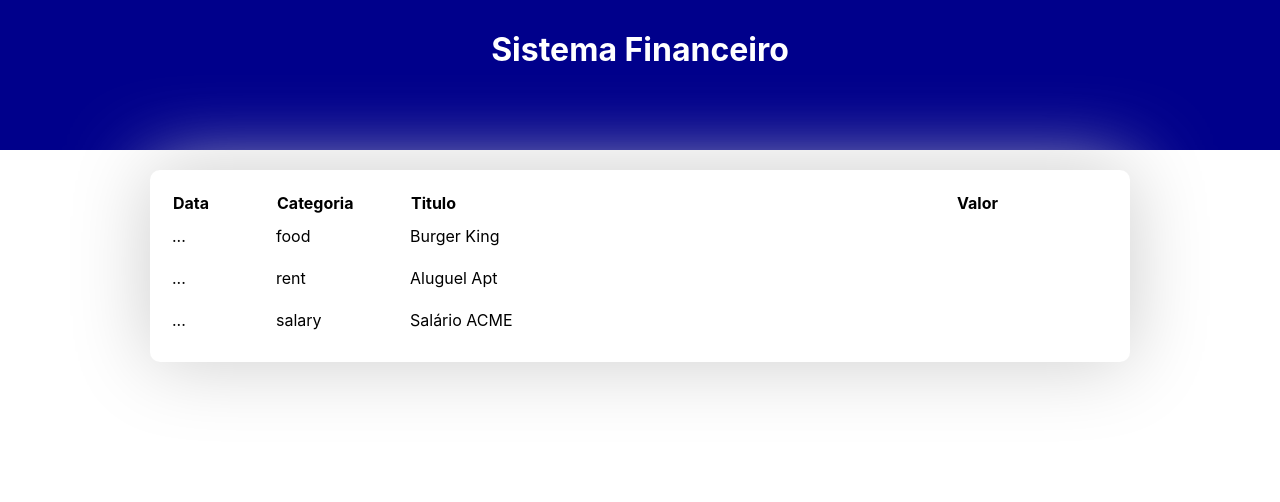
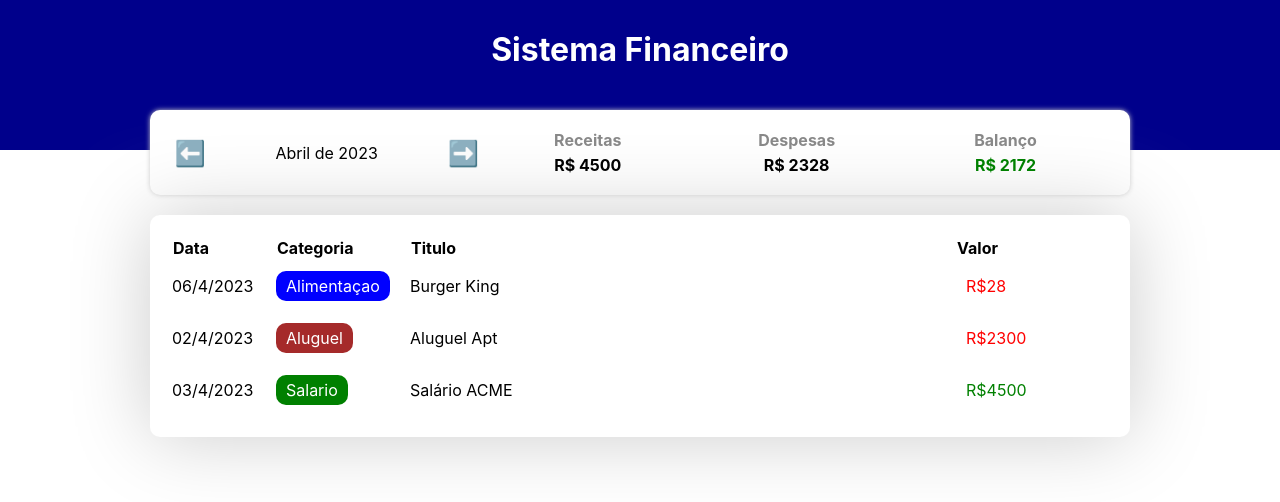
Before and after one commit to KAUANPEREIRA/sistemaFinancas, a React (Create React App) app in the folder sistemafinancas/: page / in a window 1280 px wide. Shown: the top 502 px of the page. Built offline with nearby package versions, Linux system fonts and the light colour scheme.

Commit message:
guardando progresso em sistema financeiro

```diff
--- a/sistemafinancas/src/App.tsx
+++ b/sistemafinancas/src/App.tsx
@@ -3,7 +3,9 @@ import * as C from "./App.styles";
 // import { Categorie } from "./types/Categorie";
 // import {categories} from './data/categories'
 import { useEffect, useState } from "react";
+import { InfoArea } from "./components/InfoArea";
 import { TableArea } from "./components/TableArea";
+import { categories } from "./data/categories";
 import { items } from "./data/items";
 import { filterListByMonth, getCurrentMonth } from "./helpers/dateFilter";
 import { Item } from "./types/Item";
@@ -15,6 +17,8 @@ const App = () => {
   }, [items]);
   const [filteredList, setFilteredList] = useState<Item[]>([]);
   const [currentMonth, setCurrentMonth] = useState(getCurrentMonth());
+  const [income, setIncome] = useState(0);
+  const [expense, setExpense] = useState(0);
 
   console.log({ items });
 
@@ -25,7 +29,24 @@ const App = () => {
   useEffect(() => {
     setFilteredList(filterListByMonth(list, currentMonth));
   }, [list, currentMonth]);
-  // parou em 1-16 na auala
+
+  useEffect(() => {
+    let income = 0;
+    let expense = 0;
+    for (let i in filteredList) {
+      if (categories[filteredList[i].category].expense) {
+        expense += filteredList[i].value;
+      } else {
+        income += filteredList[i].value;
+      }
+    }
+
+    setIncome(income);
+    setExpense(expense);
+  }, [filteredList]);
+  const handleMonthChange = (newMonth: string) => {
+    setCurrentMonth(newMonth);
+  };
 
   console.log({ list });
   return (
@@ -35,6 +56,12 @@ const App = () => {
       </C.Header>
       <C.Body>
         {/* area de informacoes resta 59 min */}
+        <InfoArea
+          onMonthChange={handleMonthChange}
+          currentMonth={currentMonth}
+          income={income}
+          expense={expense}
+        />
 
         {/* area de inserção */}
 
--- /dev/null
+++ b/sistemafinancas/src/components/InfoArea/index.tsx
@@ -0,0 +1,52 @@
+import { formatCurrentMonth } from "../../helpers/dateFilter";
+import { ResumeItem } from "../ResumeItem";
+import * as C from "./style";
+
+type Props = {
+  income: number;
+  expense: number;
+  onMonthChange: (newMonth: string) => void;
+  currentMonth: string;
+};
+export const InfoArea = ({
+  currentMonth,
+  onMonthChange,
+  expense,
+  income,
+}: Props) => {
+  const handlePrevMonth = () => {
+    let [year, month] = currentMonth.split("-");
+    let currentDate = new Date(parseInt(year), parseInt(month) - 1, 1);
+    currentDate.setMonth(currentDate.getMonth() - 1);
+    onMonthChange(
+      `${currentDate.getFullYear()}- ${currentDate.getMonth() + 1}`
+    );
+  };
+
+  const handleNextMonth = () => {
+    let [year, month] = currentMonth.split("-");
+    let currentDate = new Date(parseInt(year), parseInt(month) - 1, 1);
+    currentDate.setMonth(currentDate.getMonth() + 1);
+    onMonthChange(
+      `${currentDate.getFullYear()}- ${currentDate.getMonth() + 1}`
+    );
+  };
+  return (
+    <C.Container>
+      <C.MonthArea>
+        <C.MonthArrow onClick={handlePrevMonth}>⬅️</C.MonthArrow>
+        <C.MonthTitle>{formatCurrentMonth(currentMonth)}</C.MonthTitle>
+        <C.MonthArrow onClick={handleNextMonth}>➡️</C.MonthArrow>
+      </C.MonthArea>
+      <C.ResumeArea>
+        <ResumeItem title="Receitas" value={income} />
+        <ResumeItem title="Despesas" value={expense} />
+        <ResumeItem
+          color={income - expense < 0 ? "red" : "green"}
+          title="Balanço"
+          value={income - expense}
+        />
+      </C.ResumeArea>
+    </C.Container>
+  );
+};
--- /dev/null
+++ b/sistemafinancas/src/components/InfoArea/style.ts
@@ -0,0 +1,34 @@
+import styled from "styled-components";
+
+export const Container = styled.div`
+  background-color: #fff;
+  box-shadow: 0px 0px 5px #ccc;
+  border-radius: 10px;
+  padding: 20px;
+  margin-top: -40px;
+  display: flex;
+  align-items: center;
+`;
+
+export const MonthArea = styled.div`
+  flex: 1;
+  display: flex;
+  align-items: center;
+`;
+
+export const ResumeArea = styled.div`
+  flex: 2;
+  display: flex;
+`;
+
+export const MonthArrow = styled.div`
+  width: 40px;
+  text-align: center;
+  font-size: 25px;
+  cursor: pointer;
+`;
+
+export const MonthTitle = styled.div`
+  flex: 1;
+  text-align: center;
+`;
--- /dev/null
+++ b/sistemafinancas/src/components/ResumeItem/index.tsx
@@ -0,0 +1,14 @@
+import * as C from "./style";
+type Props = {
+  title: string;
+  value: number;
+  color?: string;
+};
+export const ResumeItem = ({ title, value, color }: Props) => {
+  return (
+    <C.Container>
+      <C.Title>{title}</C.Title>
+      <C.Info color={color}>R$ {value}</C.Info>
+    </C.Container>
+  );
+};
--- /dev/null
+++ b/sistemafinancas/src/components/ResumeItem/style.ts
@@ -0,0 +1,18 @@
+import styled from "styled-components";
+
+export const Container = styled.div`
+  flex: 1;
+`;
+
+export const Title = styled.div`
+  text-align: center;
+  font-weight: bold;
+  color: #888;
+  margin-bottom: 5px;
+`;
+
+export const Info = styled.div<{ color?: string }>`
+  text-align: center;
+  font-weight: bold;
+  color: ${(props) => props.color ?? "#000"};
+`;
--- a/sistemafinancas/src/components/TableArea/index.tsx
+++ b/sistemafinancas/src/components/TableArea/index.tsx
@@ -20,15 +20,7 @@ export const TableArea = ({ list }: Props) => {
       </thead>
       <tbody>
         {list.map((item, index) => {
-          return (
-            // <tr key={index}>
-            //   <td>oi</td>
-            //   <td>oi</td>
-            //   <td>{item?.title}</td>
-            //   <td></td>
-            // </tr>
-            <TableItem key={index} item={item} />
-          );
+          return <TableItem key={index} item={item} />;
         })}
       </tbody>
     </C.Table>
--- a/sistemafinancas/src/components/TableItem/index.tsx
+++ b/sistemafinancas/src/components/TableItem/index.tsx
@@ -1,3 +1,5 @@
+import { categories } from "../../data/categories";
+import { formatDate } from "../../helpers/dateFilter";
 import { Item } from "../../types/Item";
 import * as C from "./style";
 type Props = {
@@ -6,9 +8,18 @@ type Props = {
 export const TableItem = ({ item }: Props) => {
   return (
     <C.TableLine>
-      <C.TableColumn>...</C.TableColumn>
-      <C.TableColumn>{item?.category}</C.TableColumn>
+      <C.TableColumn>{formatDate(item?.date)}</C.TableColumn>
+      <C.TableColumn>
+        <C.Category color={categories[item.category].color}>
+          {categories[item.category].title}
+        </C.Category>
+      </C.TableColumn>
       <C.TableColumn>{item?.title}</C.TableColumn>
+      <C.TableColumn>
+        <C.Value color={categories[item.category].expense ? "red" : "green"}>
+          R${item?.value}
+        </C.Value>
+      </C.TableColumn>
     </C.TableLine>
   );
 };
--- a/sistemafinancas/src/components/TableItem/style.ts
+++ b/sistemafinancas/src/components/TableItem/style.ts
@@ -5,3 +5,18 @@ export const TableLine = styled.tr``;
 export const TableColumn = styled.td`
   padding: 10px 0px;
 `;
+
+export const Category = styled.div<{ color: string }>`
+  display: inline-block;
+  padding: 5px 10px;
+  border-radius: 10px;
+  color: #fff;
+  background-color: ${(props) => props.color};
+`;
+
+export const Value = styled.div<{ color: string }>`
+  display: inline-block;
+  padding: 5px 10px;
+  border-radius: 10px;
+  color: ${(props) => props.color};
+`;
--- a/sistemafinancas/src/helpers/dateFilter.ts
+++ b/sistemafinancas/src/helpers/dateFilter.ts
@@ -21,3 +21,38 @@ export const filterListByMonth = (list: Item[], date: string): Item[] => {
   }
   return newList;
 };
+
+export const formatDate = (date: Date): string => {
+  let year = date.getFullYear();
+  let month = date.getMonth() + 1;
+  let day = date.getDay();
+
+  return `${addZeroToDate(day)}/${month}/${year}`;
+};
+const addZeroToDate = (n: number): string => {
+  if (n < 10) {
+    return `0${n}`;
+  } else {
+    return `${n}`;
+  }
+};
+
+export const formatCurrentMonth = (currentMonth: string): string => {
+  let [year, month] = currentMonth.split("-");
+  let months = [
+    "Janeiro",
+    "Fevereiro",
+    "Março",
+    "Abril",
+    "Maio",
+    "Junho",
+    "Julho",
+    "Agosto",
+    "Setembro",
+    "Outubro",
+    "Novembro",
+    "Dezembro",
+  ];
+
+  return `${months[parseInt(month) - 1]} de ${year}`;
+};
```
